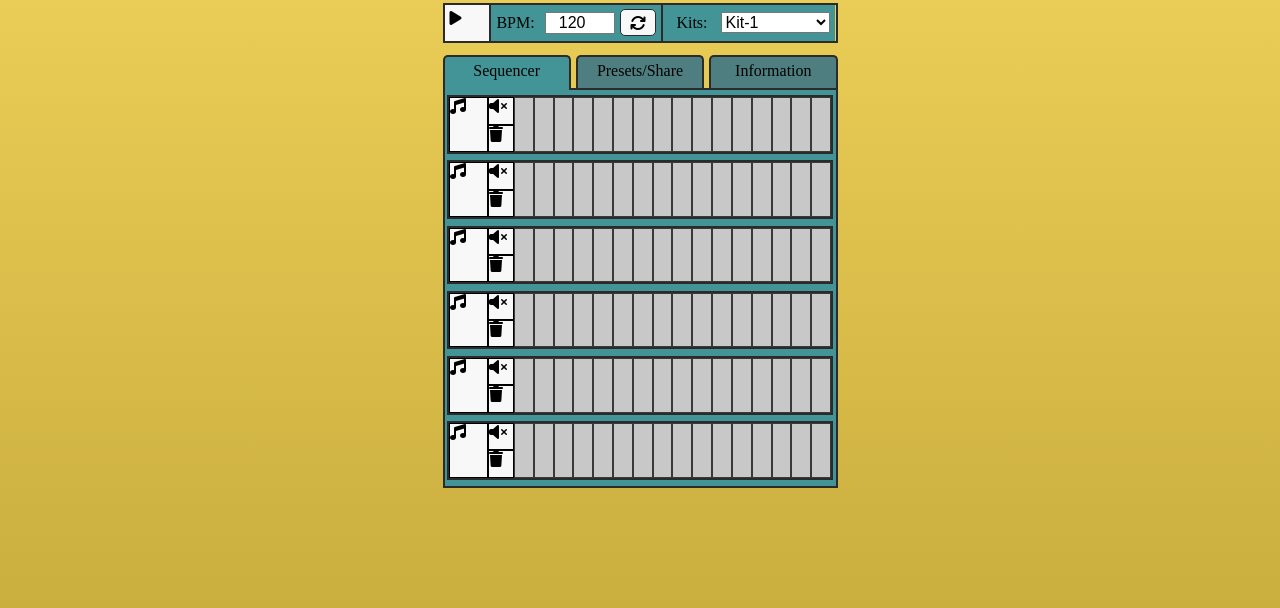
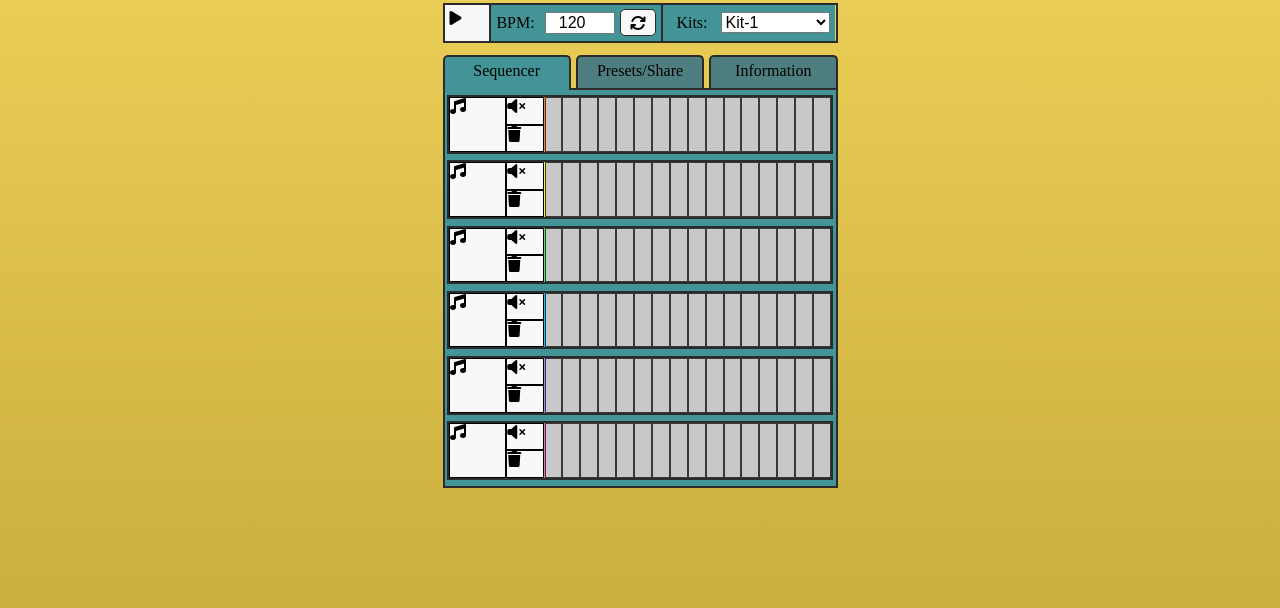
Before and after one commit to adampgiles/CI_PP2_BM, a plain HTML site: page index.html in a window 1280 px wide. Drawn offline with nearby package versions, Linux system fonts and the light colour scheme; no server answers.

Commit message:
fix: background colour showing through on right-side of each track. Corrected track-icon and step-container widths to equal 100%

```diff
--- a/assets/css/style.css
+++ b/assets/css/style.css
@@ -241,7 +241,7 @@ body{
 }
 .track-icon{
   height: 100%;
-  width: 20.5%;
+  width: 25%;
   display: flex;
   justify-content: center;
   align-items: center;
@@ -279,7 +279,7 @@ body{
 
 .step-container{
   height: 100%;
-  width: 100%;
+  width: 75%;
   display: flex;
   justify-content: space-evenly;
   align-items: center;
```
